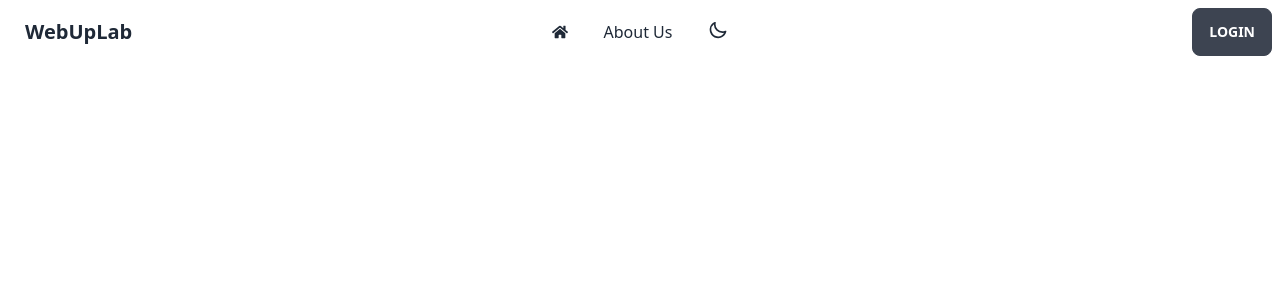
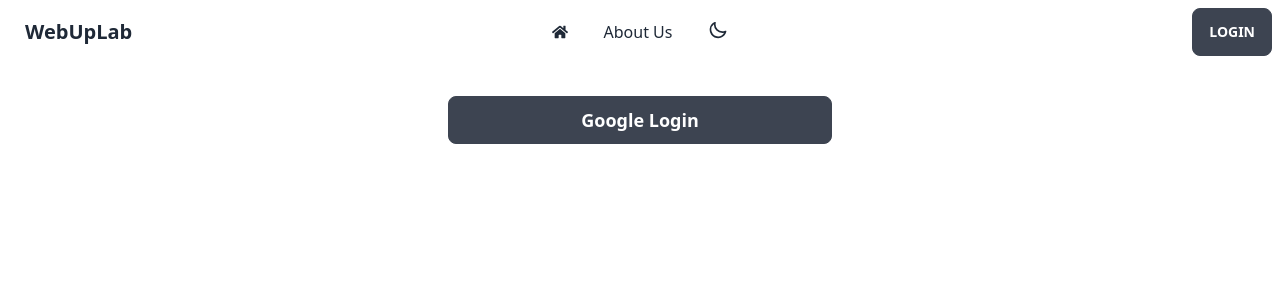
Before and after one commit to yusuf-khan-swd/webuplab-task, a React (Vite) app: page / in a window 1280 px wide. Shown: the top 300 px of the page. Built offline with nearby package versions, Linux system fonts and the light colour scheme; no server answers.

Commit message:
Show Login form in home page

```diff
--- a/src/Pages/Home/Home.jsx
+++ b/src/Pages/Home/Home.jsx
@@ -1,9 +1,11 @@
 import React from 'react';
+import Dashboard from '../Dashboard/Dashboard/Dashboard';
+import Login from '../LoginsAndRegisters/Login/Login';
 
 const Home = () => {
   return (
     <div>
-
+      <Login></Login>
     </div>
   );
 };
```
